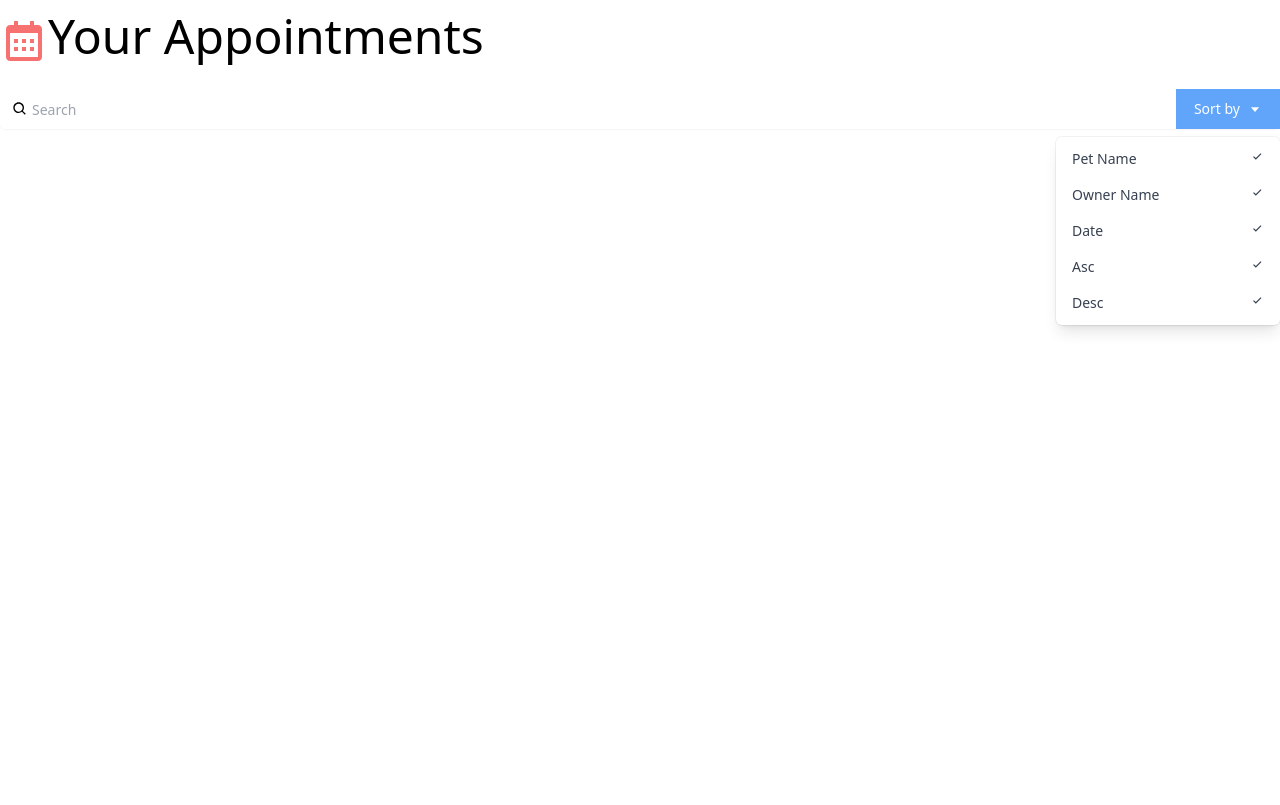
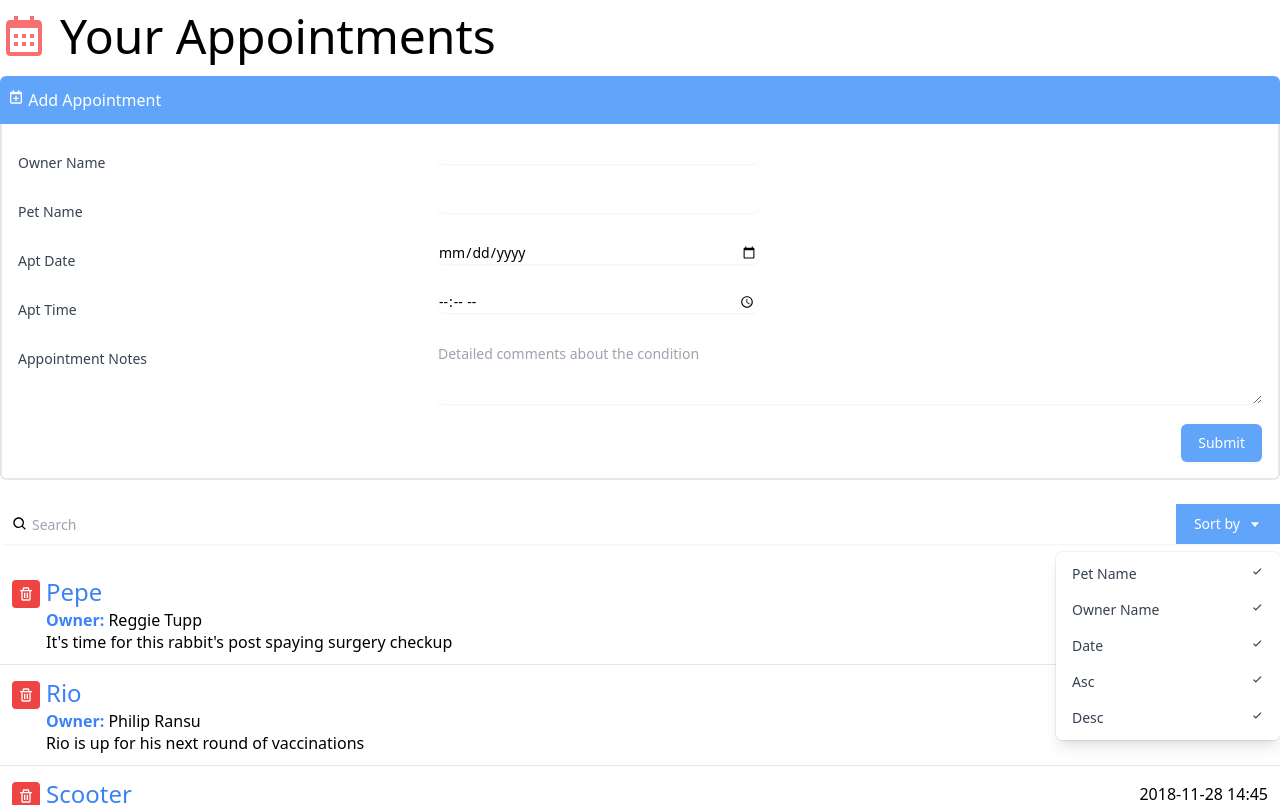
Before and after one commit to FerMusicComposer/react-simple-appointments-app, a React (Create React App) app: page / in a window 1280 px wide. Shown: the top 805 px of the page. Built offline with nearby package versions, Linux system fonts and the light colour scheme.

Commit message:
added appointment info component

```diff
--- a/src/App.js
+++ b/src/App.js
@@ -1,14 +1,18 @@
 import { BiCalendar } from 'react-icons/bi';
 import SearchBar from './components/SearchBar';
+import AddAppointment from './components/AddAppointment';
+import AppointmentInfo from './components/AppointmentInfo';
 
 function App() {
     return (
         <div className="App container mx-auto mt-3 font-thin">
-            <h1 className="text-5xl">
-                <BiCalendar className="inline-block text-red-400" />
+            <h1 className="text-5xl ">
+                <BiCalendar className="inline-block text-red-400 mr-3 align-top" />
                 Your Appointments
             </h1>
+            <AddAppointment />
             <SearchBar />
+            <AppointmentInfo />
         </div>
     );
 }
--- /dev/null
+++ b/src/components/AppointmentInfo.js
@@ -0,0 +1,35 @@
+import { BiTrash } from 'react-icons/bi';
+import appointmentList from '../data.json';
+
+const AppointmentInfo = () => {
+    return (
+        <ul className="divide-y divide-gray-200">
+            {appointmentList.map(appointment => {
+                return (
+                    <li key={appointment.id} className="px-3 py-3 flex items-start">
+                        <button
+                            type="button"
+                            className="p-1.5 mr-1.5 mt-1 rounded text-white bg-red-500 hover:bg-yellow-700 focus:outline-none focus:ring-2 focus:ring-offset-2 focus:ring-blue-500"
+                        >
+                            <BiTrash />
+                        </button>
+                        <div className="flex-grow">
+                            <div className="flex items-center">
+                                <span className="flex-none font-medium text-2xl text-blue-500">
+                                    {appointment.petName}
+                                </span>
+                                <span className="flex-grow text-right">{appointment.aptDate}</span>
+                            </div>
+                            <div>
+                                <b className="font-bold text-blue-500">Owner:</b> {appointment.ownerName}
+                            </div>
+                            <div className="leading-tight">{appointment.aptNotes}</div>
+                        </div>
+                    </li>
+                );
+            })}
+        </ul>
+    );
+};
+
+export default AppointmentInfo;
```
